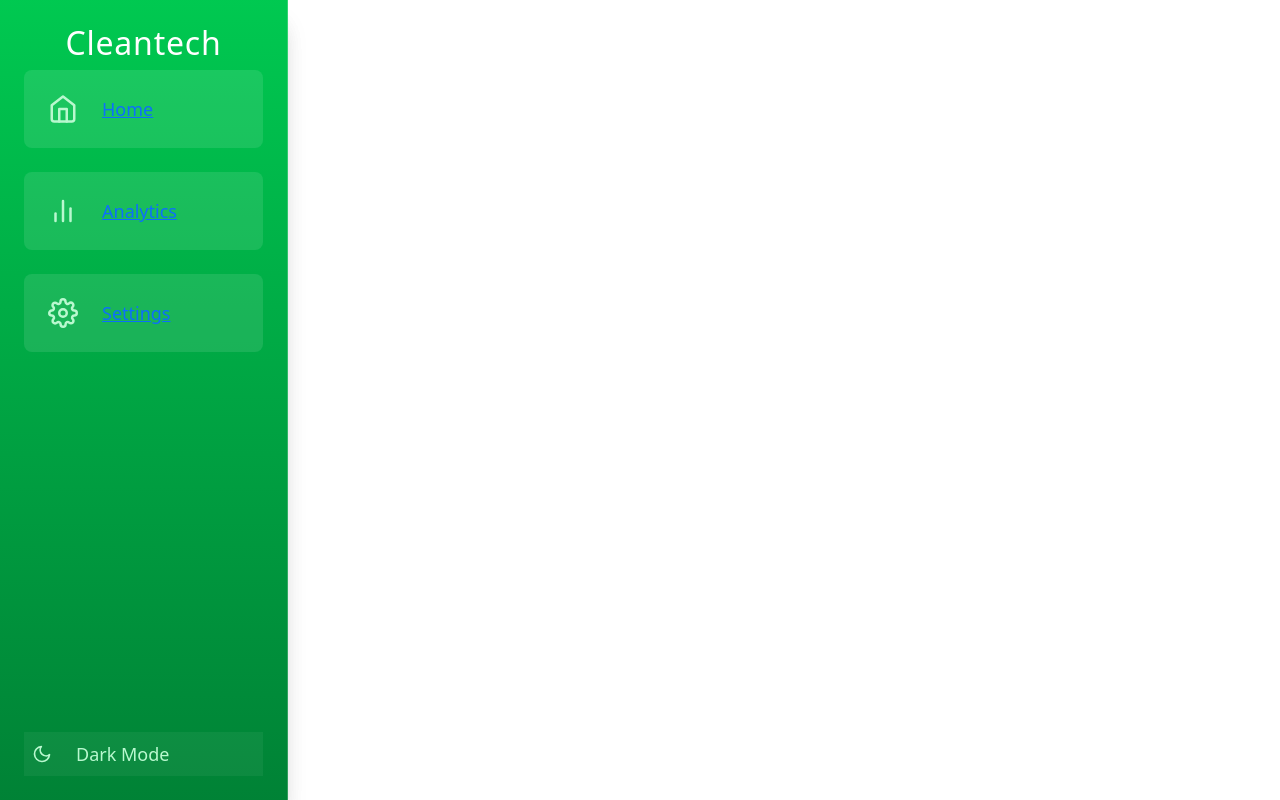
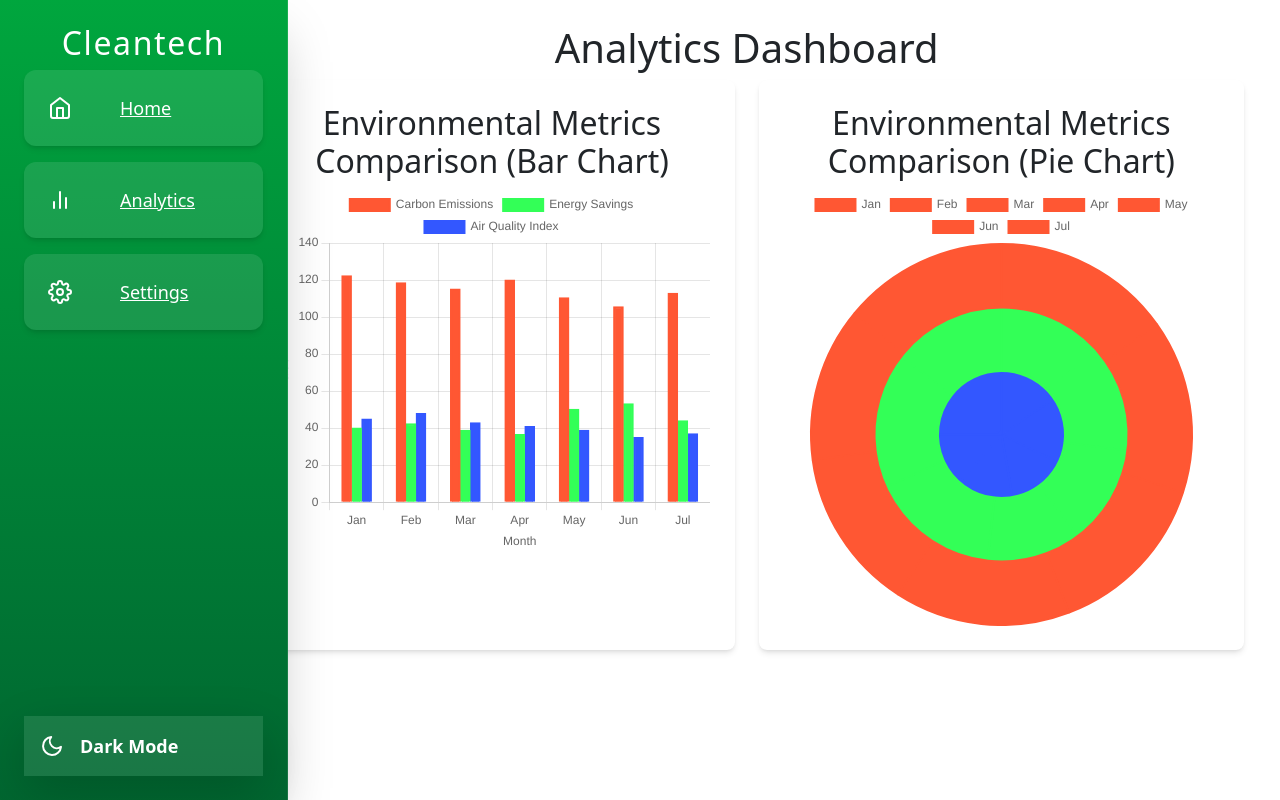
Before and after one commit to realmintech/cleantech, a React (Create React App) app: page / in a window 1280 px wide. Built offline with nearby package versions, Linux system fonts and the light colour scheme.

Commit message:
dashboard

```diff
--- a/src/App.js
+++ b/src/App.js
@@ -11,13 +11,13 @@ function App() {
       <BrowserRouter>
         <Routes>
           <Route path="/" element={<Dashboard />}>
+            <Route index element={<Analytics />} />
             <Route path="analytics" element={<Analytics />} />
             <Route path="sidebar" element={<Sidebar />} />
             <Route path="settings" element={<Settings />} />
           </Route>
         </Routes>
       </BrowserRouter>
-      <Dashboard />
     </>
   );
 }
--- a/src/components/Sidebar.jsx
+++ b/src/components/Sidebar.jsx
@@ -3,26 +3,28 @@ import { FiHome, FiBarChart2, FiSettings, FiSun, FiMoon } from "react-icons/fi";
 
 const Sidebar = ({ toggleTheme, isDarkMode }) => {
   return (
-    <div className="h-screen w-72 text-white p-6 flex flex-col border-r border-white/20 bg-gradient-to-b from-green-500 to-green-700 shadow-xl fixed top-0 left-0 dark:bg-gray-800">
-      <h2 className="text-3xl font-bold mb-10 text-center tracking-wide">
+    <div className="h-screen w-72 text-white p-6 flex flex-col border-r border-white/10 bg-gradient-to-b from-green-600 to-green-800 shadow-2xl backdrop-blur-xl fixed top-0 left-0 dark:bg-green-900 dark:from-green-800 dark:to-green-950">
+      <h2 className="text-3xl font-extrabold mb-10 text-center tracking-wider">
         Cleantech
       </h2>
 
-      <nav className="flex flex-col space-y-6">
+      <nav className="flex flex-col space-y-4">
         <NavItem href="/" icon={<FiHome />} label="Home" />
         <NavItem href="/analytics" icon={<FiBarChart2 />} label="Analytics" />
         <NavItem href="/settings" icon={<FiSettings />} label="Settings" />
       </nav>
+
+      {/* Theme Toggle Button */}
       <button
         onClick={toggleTheme}
-        className="mt-auto flex items-center gap-4 p-2 rounded-lg bg-white/5 hover:bg-white/10 text-green-200 transition-all duration-300"
+        className="mt-auto flex items-center gap-3 p-3 rounded-lg bg-white/10 hover:bg-white/20 text-white transition-all duration-300 shadow-lg"
       >
         {isDarkMode ? (
-          <FiSun className="text-xl" />
+          <FiSun className="text-2xl text-white" />
         ) : (
-          <FiMoon className="text-xl" />
+          <FiMoon className="text-2xl text-white" />
         )}
-        <span className="text-lg font-medium">
+        <span className="text-lg font-semibold">
           {isDarkMode ? "Light Mode" : "Dark Mode"}
         </span>
       </button>
@@ -34,9 +36,9 @@ const NavItem = ({ href, icon, label }) => {
   return (
     <a
       href={href}
-      className="flex items-center gap-6 p-4 rounded-lg transition-all duration-300 hover:bg-green-600 hover:scale-105 bg-white/10 hover:text-white"
+      className="flex items-center gap-5 p-4 rounded-xl transition-all duration-300 bg-white/10 text-white shadow-md hover:bg-green-500 hover:scale-105 dark:hover:bg-green-700"
     >
-      <span className="text-3xl text-green-200">{icon}</span>
+      <span className="text-2xl">{icon}</span>
       <span className="text-lg font-medium">{label}</span>
     </a>
   );
```
